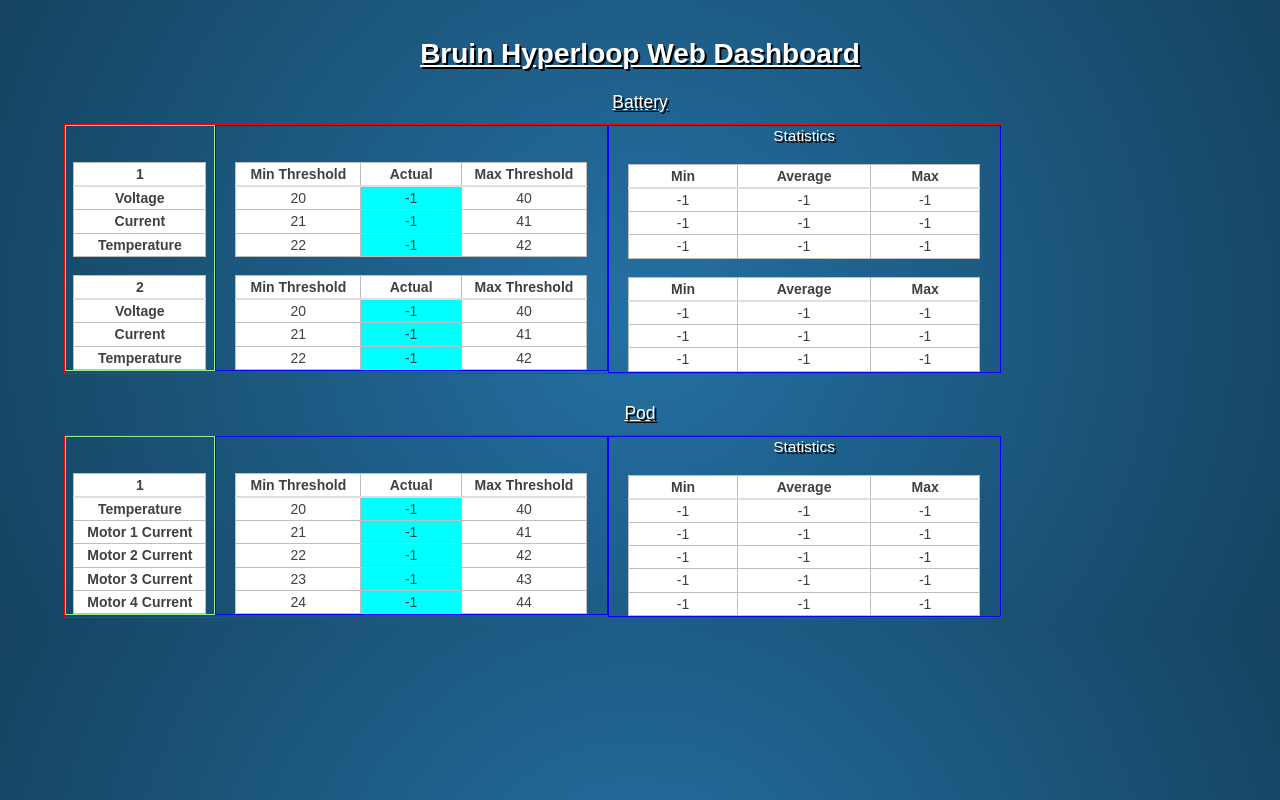
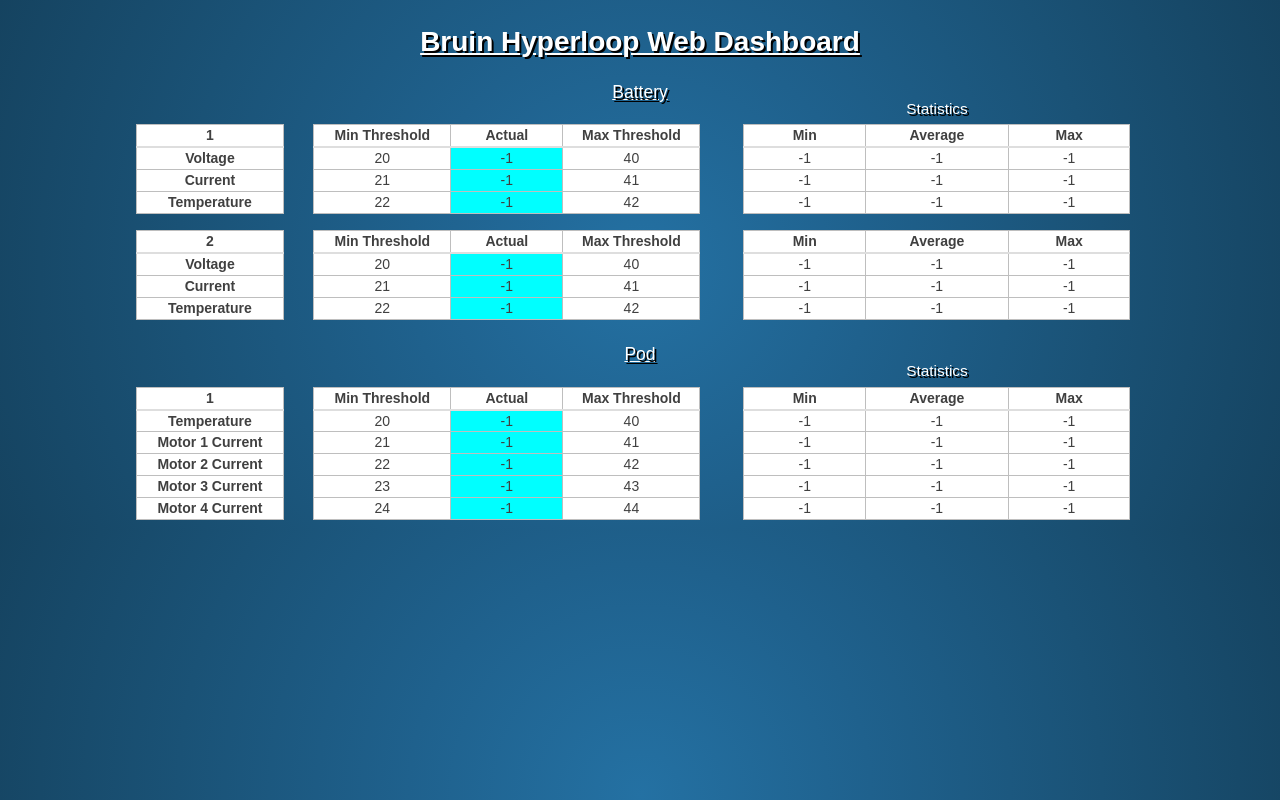
Before and after one commit to harrisonCassar/BruinHyperloop_PodHealthViewer, a React (Create React App) app: page / in a window 1280 px wide. Built offline with nearby package versions, Linux system fonts and the light colour scheme.

Commit message:
Finishing re-sizing and table/text layout/styling

```diff
--- a/src/App.js
+++ b/src/App.js
@@ -210,6 +210,7 @@ class App extends Component {
                     Bruin Hyperloop Web Dashboard
                 </div>
                 <br />
+                <br />
 
                 <div className="tableTitle">
                     Battery
--- a/src/index.css
+++ b/src/index.css
@@ -2,27 +2,27 @@ table {
   border-collapse: collapse;
   margin-left: auto;
   margin-right: auto;
+  margin-top: -10px;
+  margin-bottom: 10px;
   max-width: 100%;
 }
 
 .parent {
-    margin-left: auto;
-    margin-right: auto;
-    width:80%;
-    border:1px solid red; /*for debugging purposes, change to 1px solid red */
-    margin:10px;
+    width: 80%;
+    margin: 0 auto;
+    border: 0px solid red; /*for debugging purposes, change to 1px solid red */
 }
 
 .labelcolumn {
   float: left;
   width: 16%;
-  border: 1px solid lightgreen;
+  border: 0px solid lightgreen; /*for debugging purposes, change to 1px solid lightgreen */
 }
 
 .pagecolumn {
-  float:left;
-  width:42%;
-  border: 1px solid blue;
+  float: left;
+  width: 42%;
+  border: 0px solid blue; /*for debugging purposes, change to 1px solid blue */
 }
 
 .labeltable {
@@ -104,16 +104,31 @@ html {
 html {
   font-family: Arial, sans-serif;
   font-size: 14px;
-  line-height: 1.3; }
+  line-height: 1.2rem; }
 
 body {
   color: #404040;
   background-image: radial-gradient(circle, #2471A3, #1F618D, #1A5276, #154360);
   font-size: 1rem; }
 
+thead th {
+  border-bottom: 2px solid #dedede; }
+
+tfoot th {
+  border-top: 2px solid #dedede; }
+
+td {
+  border-bottom: 2px solid #dedede; }
+
+th,
+td {
+  text-align: left;
+  padding: 0rem;
+  border: 1px solid rgb(190, 190, 190); }
+
 /* Container classes (for later potential use)
   =============== */
-
+/*
 .full-container {
   max-width: 100%;
   padding: 0 1rem; }
@@ -132,18 +147,4 @@ body {
 
 .content-section {
   padding: 30px 0; }
-
-thead th {
-  border-bottom: 2px solid #dedede; }
-
-tfoot th {
-  border-top: 2px solid #dedede; }
-
-td {
-  border-bottom: 2px solid #dedede; }
-
-th,
-td {
-  text-align: left;
-  padding: 0rem;
-  border: 1px solid rgb(190, 190, 190); }
+*/
```
